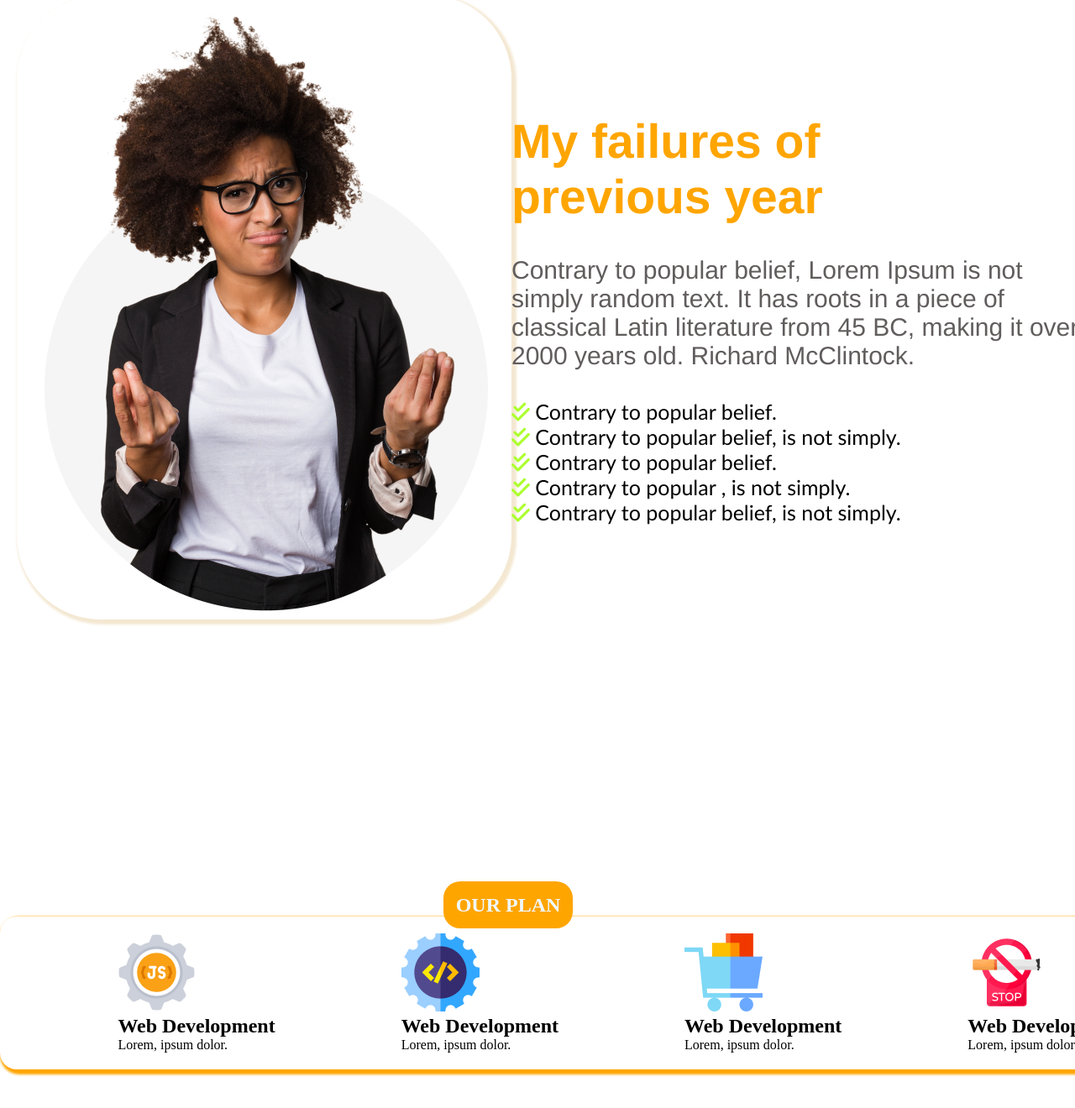
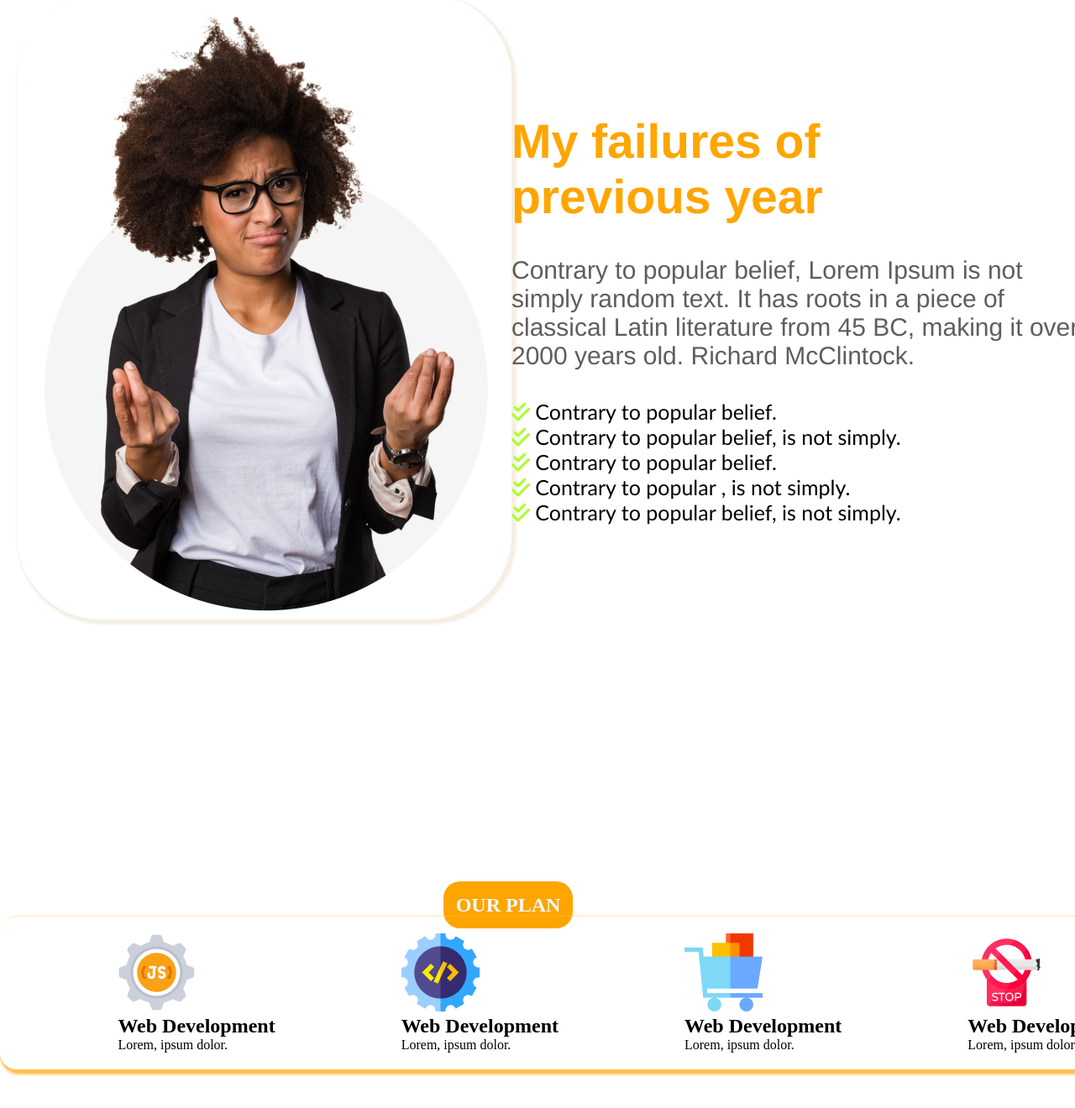
Before and after one commit to Rakib011110/new-year-web-using-html-css, a plain HTML site: page index.html in a window 1280 px wide. Shown: the part 934-2254 px from the top of the page at 84% size. Drawn offline with Linux system fonts and the light colour scheme.

Commit message:
header update

```diff
--- a/style/style.css
+++ b/style/style.css
@@ -72,7 +72,7 @@
 .failure-img {
   border-radius: 100px;
   padding: 10px;
-  box-shadow: 3px 3px 3px 3px rgb(244, 232, 210);
+  box-shadow: 3px 3px 3px 3px rgb(245, 239, 228);
 }
 
 .failure-header {
@@ -129,7 +129,7 @@
   gap: 150px;
   padding: 20px;
   border-radius: 20px;
-  box-shadow: 3px 3px 3px 3px orange;
+  box-shadow: 3px 3px 3px 3px rgb(255, 194, 79);
   width: 1100px;
 
   position: relative;
```
